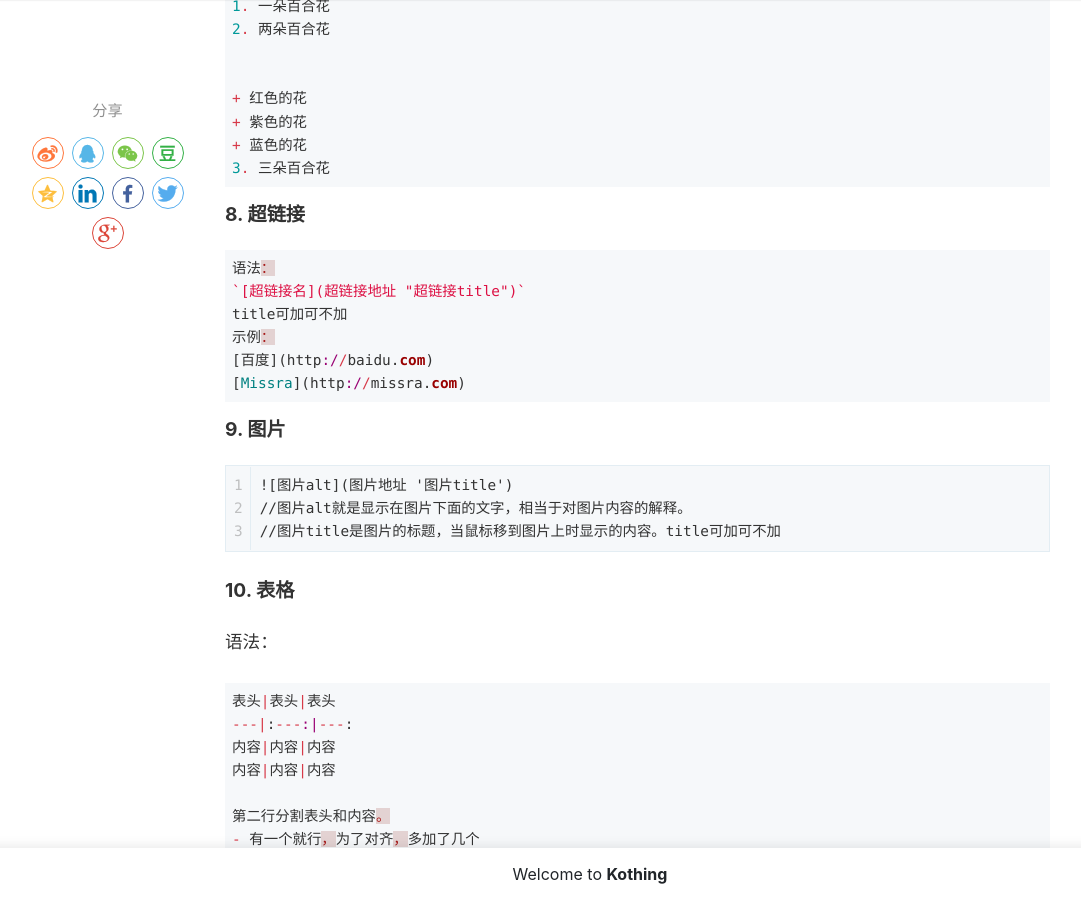
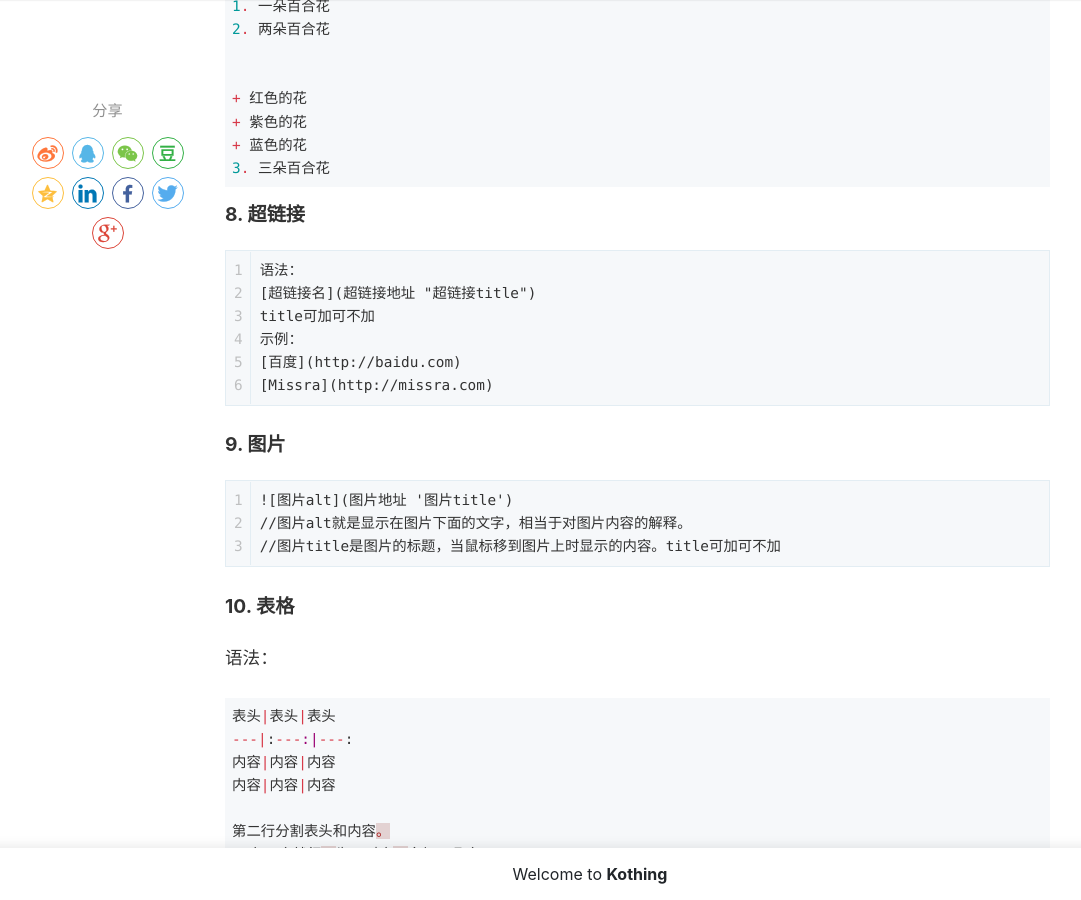
Before and after one commit to kothing/kothing.github.io, a Jekyll site: the page built from _posts/2020-01-01-markdown-syntax.md, in a window 1280 px wide and 900 px high, scrolled down 3365 px. Shown: the whole window, without its empty margins (50-1131 px from the left). Built offline with Jekyll 4.4.1, drawn with Linux system fonts in a browser that asks for light colours; nearby versions of some CDN libraries; comment, search, counter and statistics services are not loaded.

Commit message:
Update 2020-01-01-markdown-syntax.md

````diff
--- a/_posts/2020-01-01-markdown-syntax.md
+++ b/_posts/2020-01-01-markdown-syntax.md
@@ -126,14 +126,14 @@ ___
 
 #### 8. 超链接
 
-{% highlight ruby %}
+```
 语法：
-`[超链接名](超链接地址 "超链接title")`
+[超链接名](超链接地址 "超链接title")
 title可加可不加
 示例：
 [百度](http://baidu.com)
 [Missra](http://missra.com)
-{% endhighlight %}
+```
 
 #### 9. 图片
 
````
